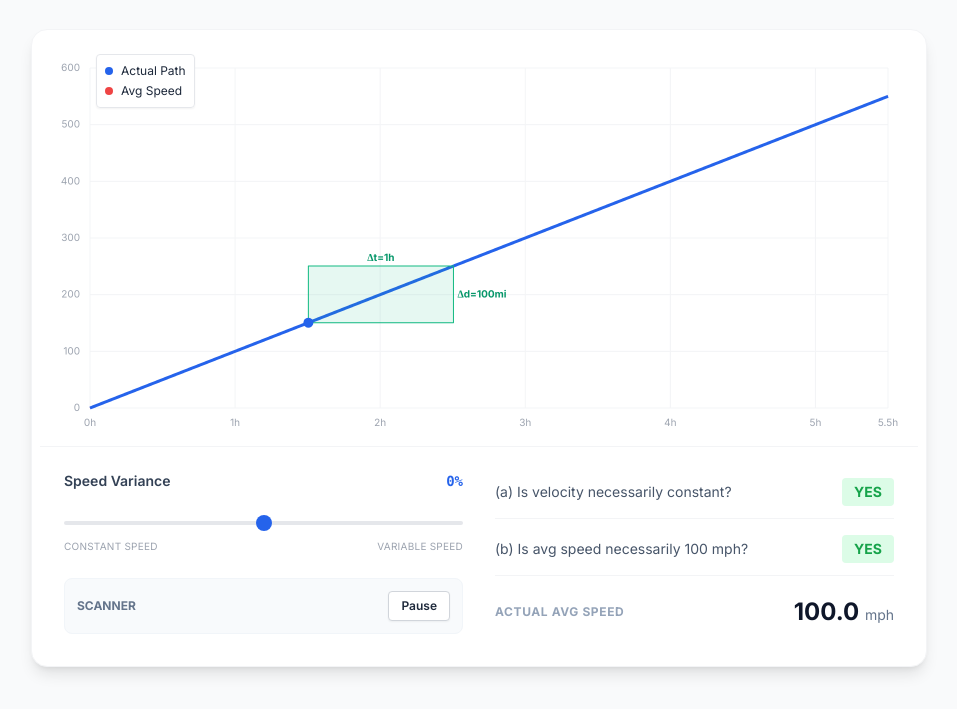
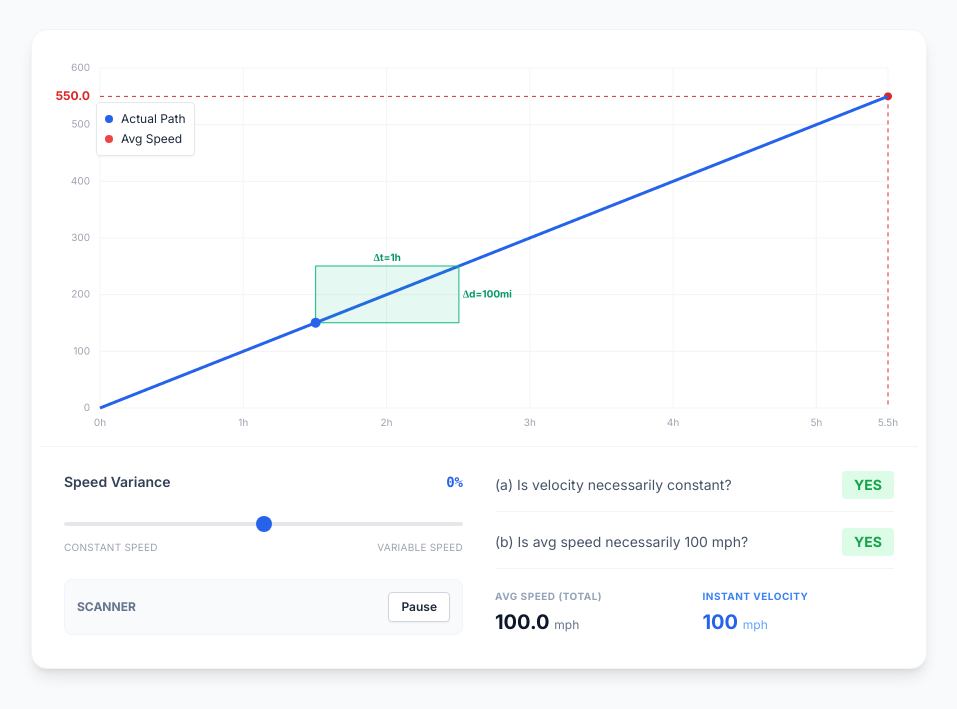
Before and after one commit to oraygungor/train100miles, a plain HTML site: page index.html in a window 1280 px wide. Shown: the part 107-816 px from the top of the page, without its empty margins (161-1118 px from the left). Drawn offline with nearby package versions, Linux system fonts and the light colour scheme.

Commit message:
Reorganize legend and add speed stats grid
Moved the minimal legend down in the layout and added a stats grid for average and instant speed.

```diff
--- a/index.html
+++ b/index.html
@@ -45,8 +45,8 @@
         <div class="relative w-full aspect-[16/9] md:aspect-[21/9] lg:h-[400px]">
             <canvas id="trainChart" class="w-full h-full rounded-xl"></canvas>
 
-            <!-- Minimal Legend -->
-            <div class="absolute top-4 left-14 bg-white/80 backdrop-blur text-[10px] md:text-xs p-2 rounded border border-gray-200 shadow-sm">
+            <!-- Minimal Legend (Moved Down) -->
+            <div class="absolute top-16 left-14 bg-white/80 backdrop-blur text-[10px] md:text-xs p-2 rounded border border-gray-200 shadow-sm">
                 <div class="flex items-center gap-2 mb-1">
                     <span class="w-2 h-2 rounded-full bg-blue-600"></span> Actual Path
                 </div>
@@ -101,11 +101,22 @@
                     </div>
                 </div>
 
-                <!-- Real Average Speed -->
-                <div class="flex justify-between items-center pt-1">
-                    <span class="text-xs font-bold text-slate-400 uppercase tracking-wider">Actual Avg Speed</span>
-                    <div class="text-2xl font-bold text-slate-900">
-                        <span id="avgSpeedDisplay">100.0</span> <span class="text-sm font-normal text-slate-500">mph</span>
+                <!-- Stats Grid -->
+                <div class="grid grid-cols-2 gap-4 pt-1">
+                    <!-- Real Average Speed -->
+                    <div>
+                        <span class="text-[10px] font-bold text-slate-400 uppercase tracking-wider block mb-1">Avg Speed (Total)</span>
+                        <div class="text-xl font-bold text-slate-900">
+                            <span id="avgSpeedDisplay">100.0</span> <span class="text-xs font-normal text-slate-500">mph</span>
+                        </div>
+                    </div>
+
+                    <!-- Instant Speed -->
+                    <div>
+                        <span class="text-[10px] font-bold text-blue-500 uppercase tracking-wider block mb-1">Instant Velocity</span>
+                        <div class="text-xl font-bold text-blue-600">
+                            <span id="instSpeedDisplay">100.0</span> <span class="text-xs font-normal text-blue-400">mph</span>
+                        </div>
                     </div>
                 </div>
             </div>
@@ -119,6 +130,7 @@
         const varianceSlider = document.getElementById('varianceSlider');
         const varianceVal = document.getElementById('varianceVal');
         const avgSpeedDisplay = document.getElementById('avgSpeedDisplay');
+        const instSpeedDisplay = document.getElementById('instSpeedDisplay');
         const ansA = document.getElementById('ansA');
         const ansB = document.getElementById('ansB');
         const toggleBtn = document.getElementById('toggleScannerBtn');
@@ -138,7 +150,7 @@
         resize();
 
         // Math Constants
-        const margin = { top: 30, right: 30, bottom: 30, left: 50 };
+        const margin = { top: 30, right: 30, bottom: 30, left: 60 }; // Increased left margin for Y-axis text
         const maxTime = 5.5;
         const maxDist = 600;
 
@@ -209,6 +221,48 @@
             ctx.stroke();
             ctx.setLineDash([]);
 
+            // 2b. End Point Markers (Distance at 5.5h)
+            const xFinalMark = scaleX(tTotal);
+            const yFinalMark = scaleY(dTotal);
+
+            ctx.beginPath();
+            ctx.strokeStyle = '#DC2626';
+            ctx.lineWidth = 1;
+            ctx.setLineDash([4, 4]);
+
+            // Horizontal line to Y-axis
+            ctx.moveTo(xFinalMark, yFinalMark);
+            ctx.lineTo(margin.left, yFinalMark);
+
+            // Vertical line to X-axis
+            ctx.moveTo(xFinalMark, yFinalMark);
+            ctx.lineTo(xFinalMark, h - margin.bottom);
+            ctx.stroke();
+            ctx.setLineDash([]);
+
+            // Red Dot at 5.5h
+            ctx.beginPath();
+            ctx.fillStyle = '#DC2626';
+            ctx.arc(xFinalMark, yFinalMark, 4, 0, Math.PI * 2);
+            ctx.fill();
+
+            // Distance Label ON Y-AXIS
+            ctx.save();
+            ctx.font = 'bold 12px Inter';
+            ctx.textAlign = 'right';
+            ctx.textBaseline = 'middle';
+
+            // Background box for text clarity
+            const text = dTotal.toFixed(1);
+            const textWidth = ctx.measureText(text).width;
+            ctx.fillStyle = 'rgba(255, 255, 255, 0.9)'; // Slightly transparent white
+            ctx.fillRect(margin.left - 15 - textWidth, yFinalMark - 8, textWidth + 10, 16);
+
+            // Text
+            ctx.fillStyle = '#DC2626'; // Red
+            ctx.fillText(text, margin.left - 10, yFinalMark);
+            ctx.restore();
+
             // 3. Actual Curve (Blue)
             ctx.beginPath();
             ctx.strokeStyle = '#2563EB';
@@ -261,6 +315,10 @@
                 ctx.fillStyle = '#2563EB';
                 ctx.arc(xS, yS, 5, 0, Math.PI*2);
                 ctx.fill();
+
+                // UPDATE INSTANT VELOCITY
+                const v = getVelocity(tStart);
+                instSpeedDisplay.innerText = v.toFixed(0);
             }
 
             // 5. Update DOM Logic
```
